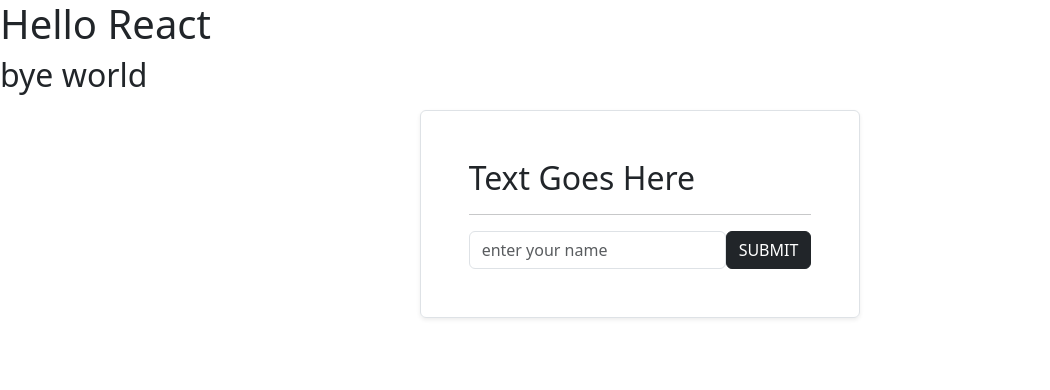
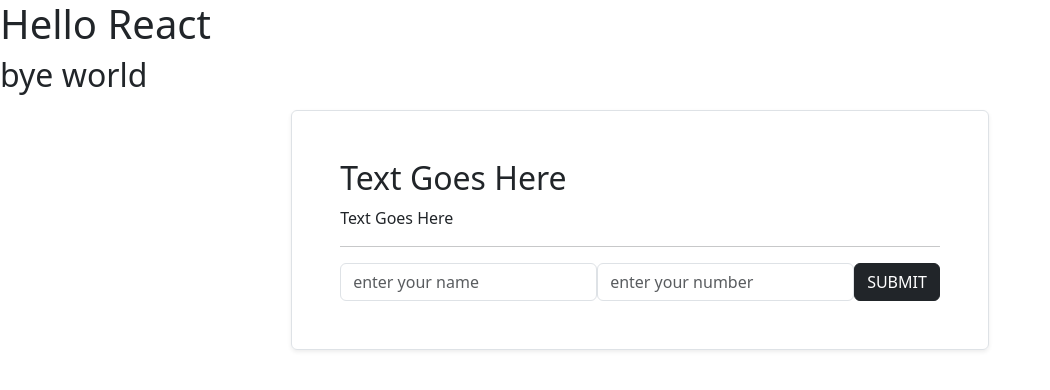
Before and after one commit to rohnshrma/amit_web_dev, a React (Vite) app in the folder react-apps/intro/: page / in a window 1280 px wide. Shown: the top 390 px of the page, without its empty margins (0-1050 px from the left). Built offline with nearby package versions, Linux system fonts and the light colour scheme.

Commit message:
complex state s1

```diff
--- a/react-apps/intro/src/Components/Form.jsx
+++ b/react-apps/intro/src/Components/Form.jsx
@@ -1,53 +1,54 @@
-// Importing React and the useState hook from the 'react' library.
-// React is required for building UI components, and useState manages state in functional components.
 import React, { useState } from "react";
 
-// Defining a functional component named 'Form' using an arrow function.
-// This component renders a form with an input field and a submit button.
 const Form = () => {
-  // Declaring a state variable 'text' with its setter 'setText' using useState.
-  // 'text' holds the current input value as the user types, initialized as an empty string.
-  const [text, setText] = useState("");
+  // onchange
+  const [nameText, setNameText] = useState("");
+  const [mobileText, setMobileText] = useState("");
 
-  // Declaring a state variable 'finalText' with its setter 'setFinalText'.
-  // 'finalText' stores the submitted text for display, initialized as "Text Goes Here".
-  const [finalText, setFinalText] = useState("Text Goes Here");
+  // onsubmit
+  const [finalName, setFinalName] = useState("Text Goes Here");
+  const [finalMobile, setFinalMobile] = useState("Text Goes Here");
 
-  // Defining 'changeHandler' to handle input field changes.
-  // Triggered on every keystroke in the input field.
-  const changeHandler = (e) => {
-    // Extracting the current input value from the event object.
-    var textInput = e.target.value;
-    // Updating the 'text' state with the new input value, making the input controlled.
-    setText(textInput);
+  const nameChangeHandler = (e) => {
+    var nameInput = e.target.value;
+    setNameText(nameInput);
+  };
+  const mobileChangeHandler = (e) => {
+    var mobileInput = e.target.value;
+    setMobileText(mobileInput);
   };
 
-  // Defining 'submitHandler' to handle form submission.
-  // Triggered when the user clicks the submit button.
   const submitHandler = (e) => {
-    // Preventing default form submission to avoid page reload, maintaining SPA behavior.
     e.preventDefault();
-    // Updating 'finalText' with the current 'text' value to display it above the form.
-    setFinalText(text);
+    setFinalName(nameText);
+    setFinalMobile(mobileText);
   };
 
-  // Returning the JSX that defines the component's UI.
   return (
     <div className="form border shadow-sm rounded p-5">
-      {/* Displaying 'finalText' in an h2 tag, initially "Text Goes Here", updated on submission */}
-      <h2>{finalText}</h2>
-      {/* Horizontal rule for visual separation between displayed text and form */}
+      <h2>{finalName}</h2>
+      <p>{finalMobile}</p>
+
       <hr />
-      {/* Form element with onSubmit event tied to submitHandler, styled with Bootstrap flex classes */}
+
       <form onSubmit={submitHandler} className="d-flex justify-content-between">
-        {/* Input field, controlled by 'text' state, updates via changeHandler on each keystroke */}
-        <input
-          type="text"
-          className="form-control"
-          placeholder="enter your name"
-          onChange={changeHandler}
-        />
-        {/* Submit button, styled with Bootstrap, triggers form submission */}
+        <div>
+          <input
+            type="text"
+            className="form-control"
+            placeholder="enter your name"
+            onChange={nameChangeHandler}
+          />
+        </div>
+        <div>
+          <input
+            type="tel"
+            className="form-control"
+            placeholder="enter your number"
+            onChange={mobileChangeHandler}
+          />
+        </div>
+
         <button className="btn btn-dark">SUBMIT</button>
       </form>
     </div>
```
